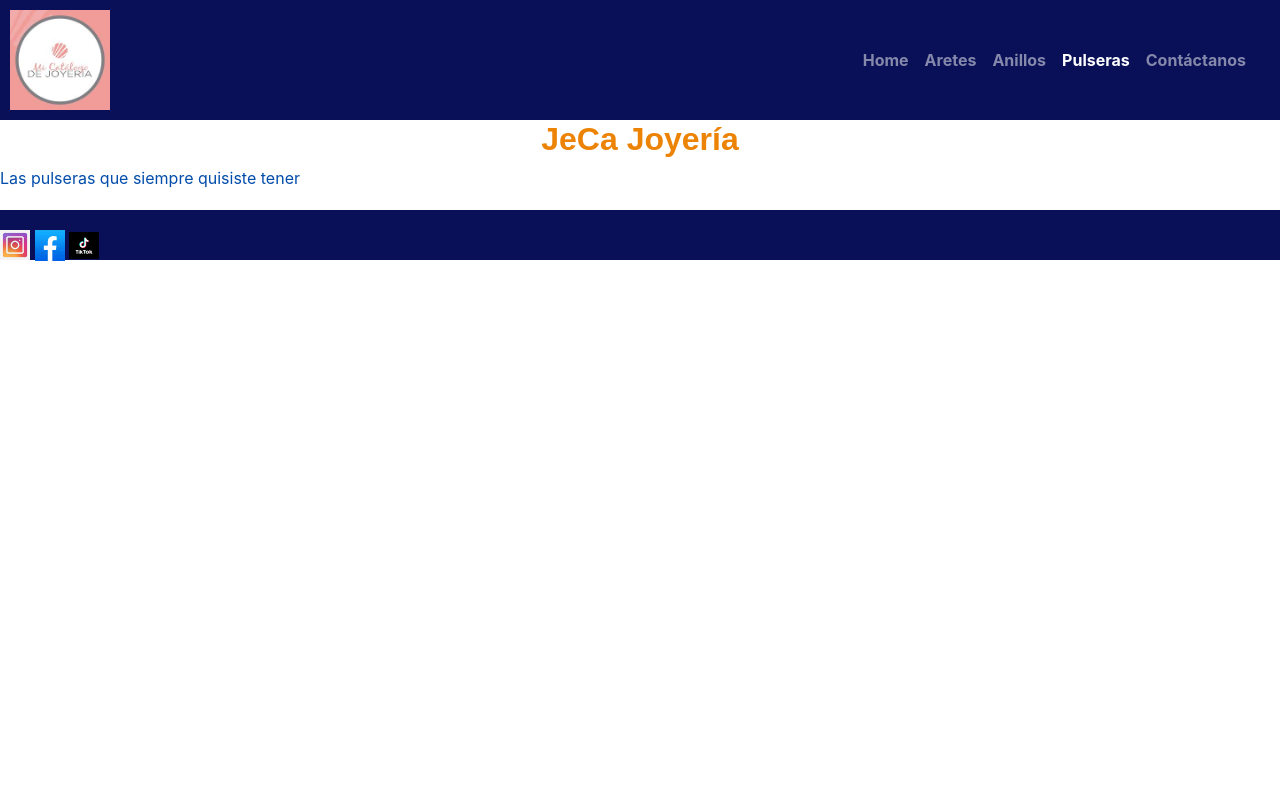
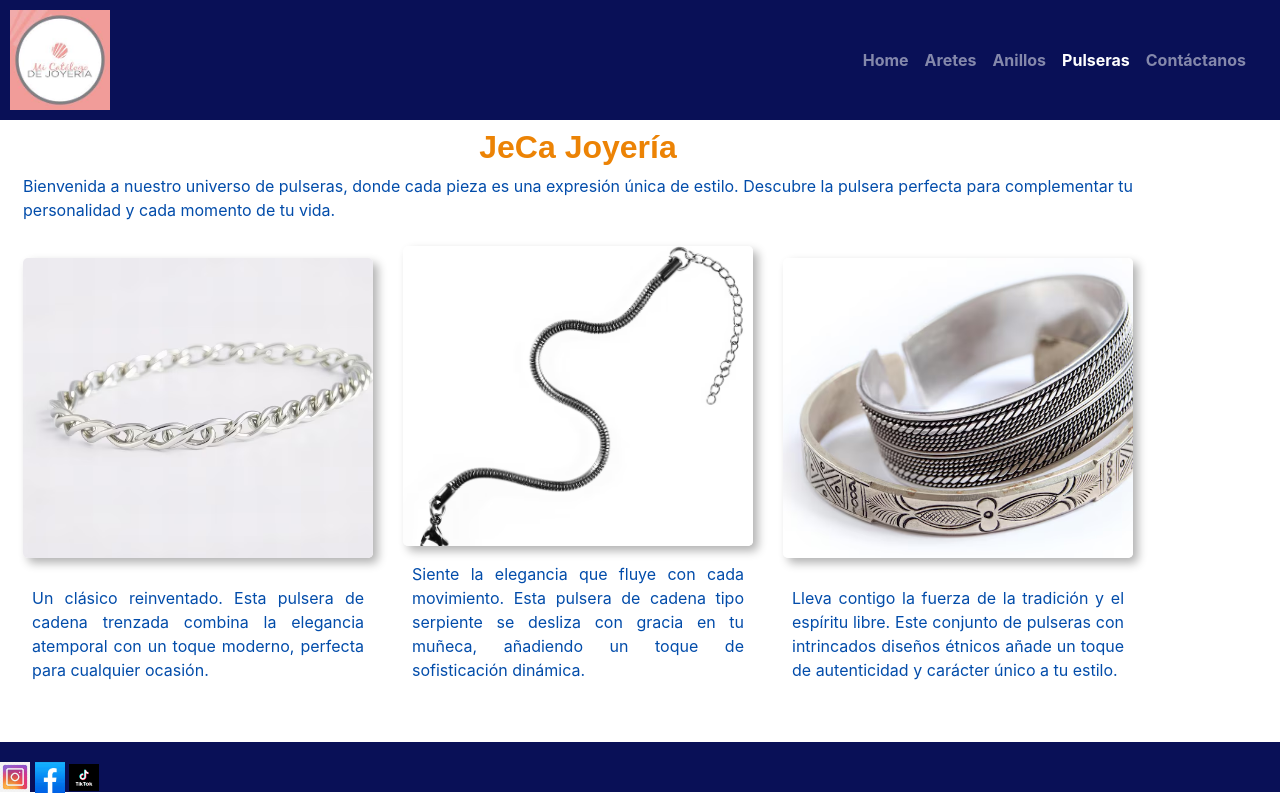
Before and after one commit to EdwinRomeroU/coderhouse-proyecto-joyeria, a plain HTML site: page pages/pulseras.html in a window 1280 px wide. Drawn offline with nearby package versions, Linux system fonts and the light colour scheme.

Commit message:
Ajustes con bootstrap a la página de pulseras y ajustes a las imágenes del index.

```diff
--- a/css/style.css
+++ b/css/style.css
@@ -31,6 +31,8 @@ header{
 .logo{
     margin: 10px;
     width: 100px;
+    height: 100px;
+    object-fit: cover;
 }
 
 .navbar-joyeria{
@@ -115,7 +117,7 @@ h3{
 
 .img-medios{
     border-radius: 5px;
-    filter: drop-shadow(5px 3px #ddd);
+    box-shadow: 5px 5px 10px rgba(0, 0, 0, 0.3);
     width: 350px;   /* Ancho fijo */
     height: 300px;  /* Alto fijo */
     object-fit: cover;
--- a/pages/pulseras.html
+++ b/pages/pulseras.html
@@ -42,11 +42,34 @@
     </header>
 
     <!-- Sección principal - cuerpo -->
-     <main>
-        <section>
-            <h1>JeCa Joyería</h1>
-            <p class="section-p">Las pulseras que siempre quisiste tener</p>
-        </section>
+    <main class="container m-2">
+
+        <div class="row">
+            <h1 class="col-12">JeCa Joyería</h1>
+            <p class="section-p col-12">
+                Bienvenida a nuestro universo de pulseras, donde cada pieza es una expresión única de estilo. Descubre la pulsera perfecta para complementar tu personalidad y cada momento de tu vida.
+            </p>
+        </div>
+        <div class="row">
+            <div class="col-lg-4 col-md-4 col-sm-12 p-2 d-flex flex-column justify-content-center align-items-center">
+                <img src="../medios/pulsera_1.jpg" alt="pulsera_1" class="img-medios img-fluid">
+                <p class="descripcion p-3">
+                    Un clásico reinventado. Esta pulsera de cadena trenzada combina la elegancia atemporal con un toque moderno, perfecta para cualquier ocasión.
+                </p>
+            </div>
+            <div class="col-lg-4 col-md-4 col-sm-12 p-2 d-flex flex-column justify-content-center align-items-center">
+                <img src="../medios/pulsera_2.jpg" alt="pulsera_2" class="img-medios img-fluid">
+                <p class="descripcion p-3">
+                    Siente la elegancia que fluye con cada movimiento. Esta pulsera de cadena tipo serpiente se desliza con gracia en tu muñeca, añadiendo un toque de sofisticación dinámica.
+                </p>
+            </div>
+            <div class="col-lg-4 col-md-4 col-sm-12 p-2 d-flex flex-column justify-content-center align-items-center">
+                <img src="../medios/pulsera_3.jpg" alt="pulsera_3" class="img-medios img-fluid">
+                <p class="descripcion p-3">
+                    Lleva contigo la fuerza de la tradición y el espíritu libre. Este conjunto de pulseras con intrincados diseños étnicos añade un toque de autenticidad y carácter único a tu estilo.
+                </p>
+            </div>
+        </div>
      </main>
 
      <!-- pie de página -->
```
Also changed, not shown: css/style_grid.css (+9 -8 lines), medios/pulsera_1.jpg (added), medios/pulsera_2.jpg (added), medios/pulsera_3.jpg (added), pages/aretes.html (indentation only).
